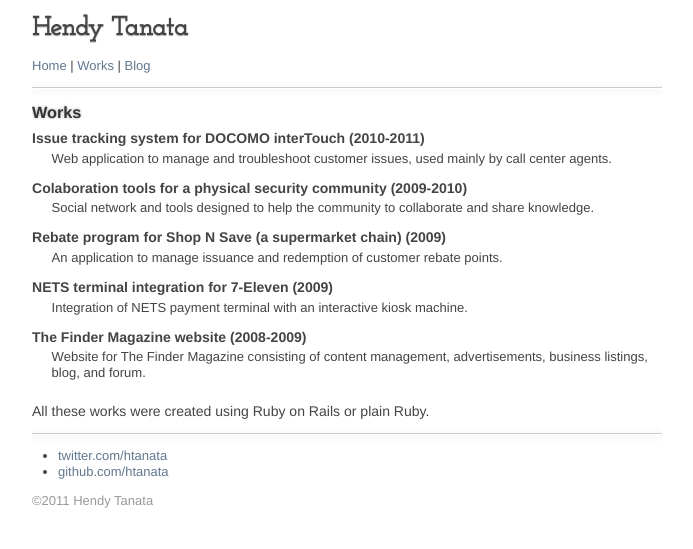
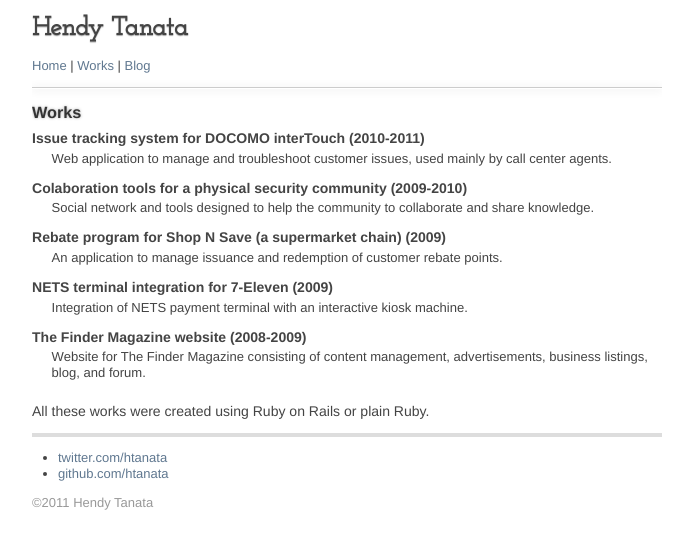
Before and after one commit to htanata/htanata.github.com, a Jekyll site: the page built from works.html, in a window 1280 px wide. Shown: the top 549 px of the page, without its empty margins (293-986 px from the left). Built offline with Jekyll 4.4.1, drawn with Linux system fonts in a browser that asks for light colours; nearby versions of some CDN libraries; some web fonts are replaced.

Commit message:
Thicker main-footer separator.

```diff
--- a/_layouts/default.html
+++ b/_layouts/default.html
@@ -32,8 +32,7 @@
       </nav>
       <hr />
       <div id='main'>{{ content }}</div>
-      <hr />
-      <footer>
+      <footer id="main-footer">
         <ul>
           <li class="twitter"><a href="http://twitter.com/htanata">twitter.com/htanata</a></li>
           <li class="github"><a href="http://github.com/htanata">github.com/htanata</a></li>
--- a/_stylesheets/partials/_page.scss
+++ b/_stylesheets/partials/_page.scss
@@ -132,7 +132,11 @@ section h1 {
   color: #999;
 }
 
-footer {}
+#main-footer {
+  border-top: 4px solid #ddd;
+  margin-top: 1em;
+  padding-top: 1em;
+}
 
 .more { display: none; }
 
```
Also changed, not shown: css/style.css.
